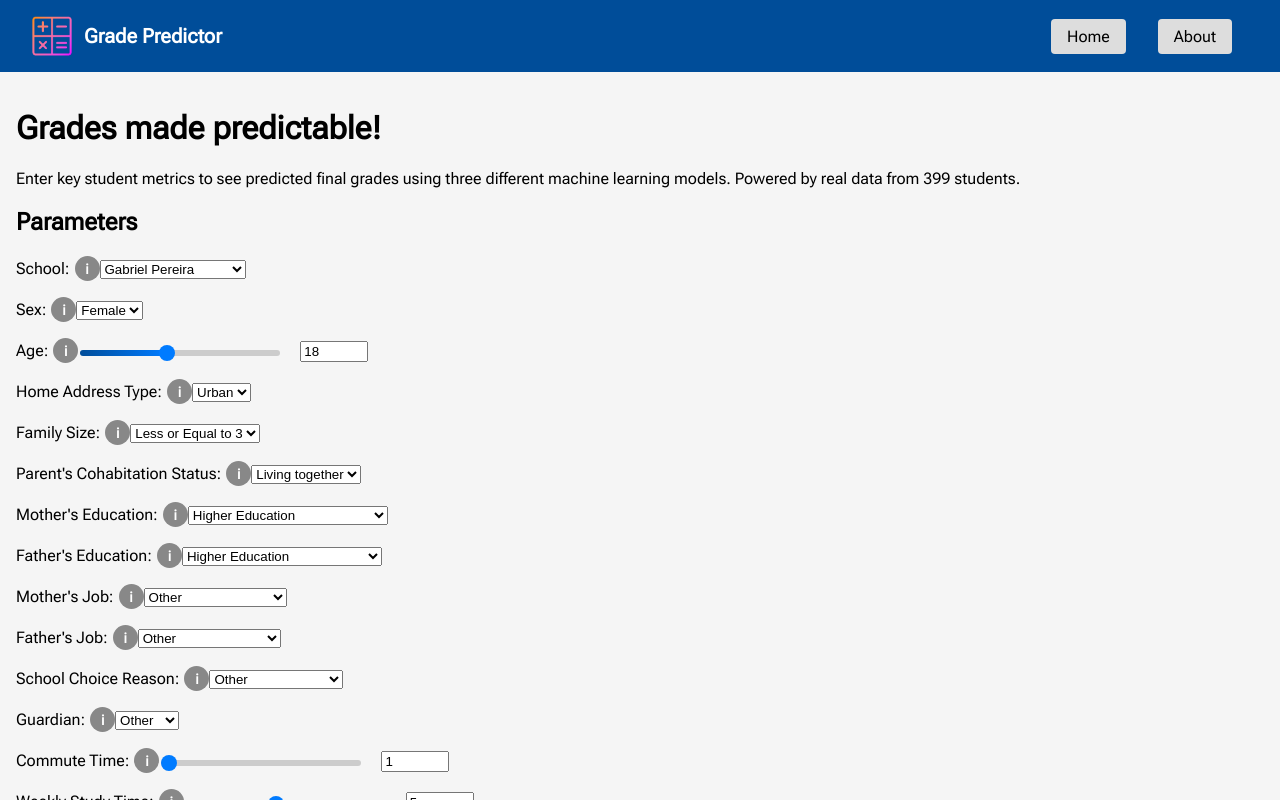
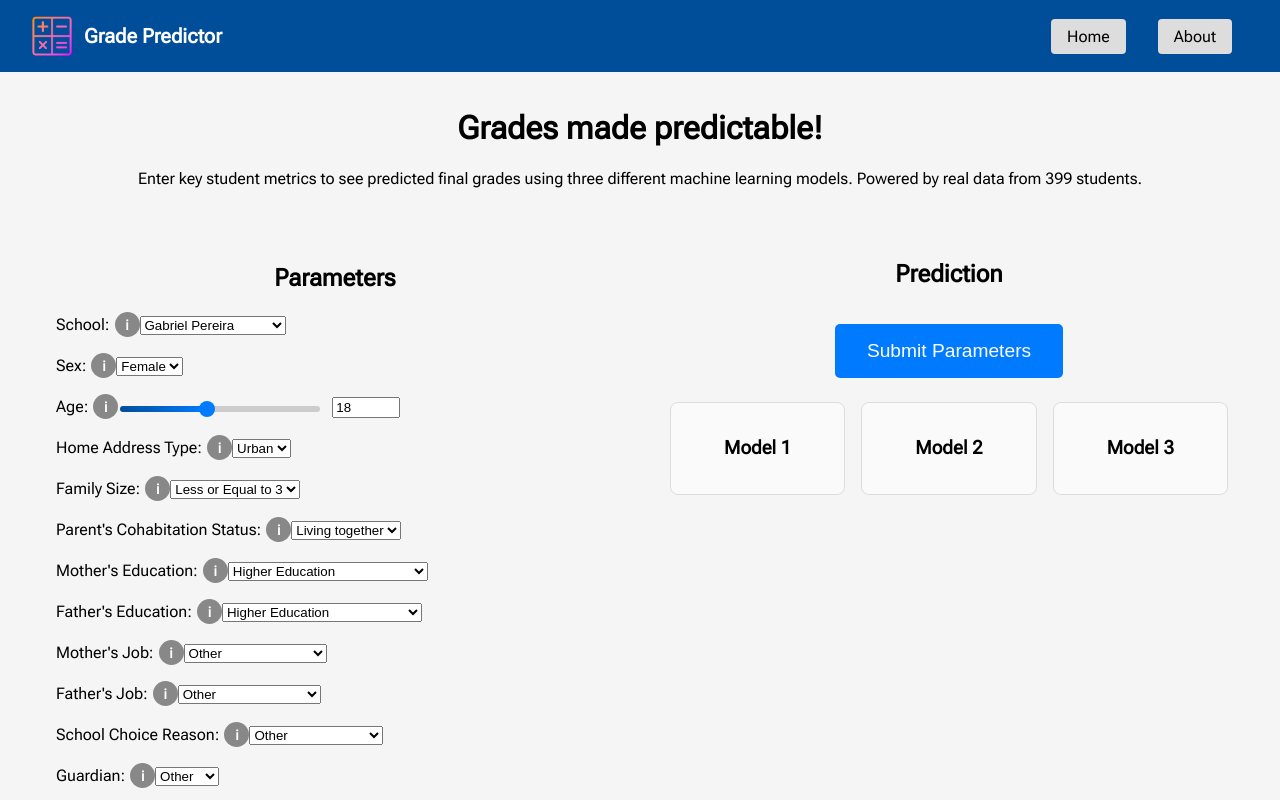
Before and after one commit to Nate-Kim/Grade-Prediction, a React (Vite) app in the folder web_ui/frontend/: page / in a window 1280 px wide. Shown: the top 800 px of the page. Built offline with nearby package versions, Linux system fonts and the light colour scheme.

Commit message:
Changed home page containers so param and predict are side by side

```diff
--- a/web_ui/frontend/src/components/Tooltip.jsx
+++ b/web_ui/frontend/src/components/Tooltip.jsx
@@ -1,7 +1,7 @@
 import React from 'react';
 import './Tooltip.css';
 
-const Tooltip = ({ text, tooltipText }) => {
+const Tooltip = ({ tooltipText }) => {
   return (
     <div className="info-tooltip">
       <span className="info-icon">i</span>
--- a/web_ui/frontend/src/pages/Home.css
+++ b/web_ui/frontend/src/pages/Home.css
@@ -1,5 +1,22 @@
-input, select {
-  margin-right: 10px;
+.container {
+  display: flex;
+  flex-direction: row; /* Default layout: side by side */
+  gap: 20px; /* Optional, adjusts the gap between input and output */
+  padding: 20px;
+}
+
+.parameters,
+.prediction {
+  flex: 1; /* This will make the divs take equal space */
+  padding: 20px;
+
+}
+
+/* Media query for smaller screens */
+@media (max-width: 768px) {
+  .container {
+    flex-direction: column; /* Stack them vertically on small screens */
+  }
 }
 
 .prediction {
@@ -21,3 +38,19 @@ input, select {
   border-radius: 8px;
   background-color: #fafafa;
 }
+
+.button {
+  margin-top: 1rem;
+  background-color: #007BFF;
+  color: white;
+  padding: 1rem 2rem;
+  font-size: 1.2rem;
+  border: none;
+  border-radius: 5px;
+  cursor: pointer;
+  transition: background-color 0.3s;
+}
+
+.button:hover {
+  background-color: #004D99;
+}
--- a/web_ui/frontend/src/pages/Home.jsx
+++ b/web_ui/frontend/src/pages/Home.jsx
@@ -234,12 +234,15 @@ export default function Home() {
   return (
     <div style={{ padding: "1rem" }}>
       <div className="hook">
+        <center>
           <h1>Grades made predictable!</h1>
           <p>Enter key student metrics to see predicted final grades using three different machine learning models. Powered by real data from 399 students.</p>
+        </center>
       </div>
 
+      <div className="container">
         <div className="parameters">
-        <h2>Parameters</h2>
+          <center><h2>Parameters</h2></center>
           <Dropdown label="School:" info="Identifies the student's school" selected={p_school} onChange={setPSchool} options={cat_school} />
           <Dropdown label="Sex:" info="Student's sex demographics" selected={p_sex} onChange={setPSex} options={cat_sex} />
           <Slider label="Age:" info="Student's age, in years" value={p_age} setValue={setPAge} min={15} max={22} />
@@ -272,12 +275,14 @@ export default function Home() {
           <Slider label="Number of School Absences:" info="Total number of school absences" value={p_absences} setValue={setPAbsences} min={0} max={93} />
           <Slider label="First Period Grade:" info="Grade received in the first grading period (G1)" value={p_G1} setValue={setPG1} min={0} max={20} />
           <Slider label="Second Period Grade:" info="Grade received in the second grading period (G2)" value={p_G2} setValue={setPG2} min={0} max={20} />
-
-        <button onClick={handleSubmit} style={{ marginTop: "1rem" }}>Submit</button>
         </div>
 
         <div className="prediction">
+          <center>
             <h2>Prediction</h2>
+            <button className='button' onClick={handleSubmit} style={{ marginTop: "1rem" }}>Submit Parameters</button>
+          </center>
+
           <div className="prediction-container">
             <div className="prediction-box">
               <h3>Model 1</h3>
@@ -308,5 +313,6 @@ export default function Home() {
           </div>
         </div>
       </div>
+    </div>
   );
 }
```
Lines whose indentation alone changed are shown as unchanged.
